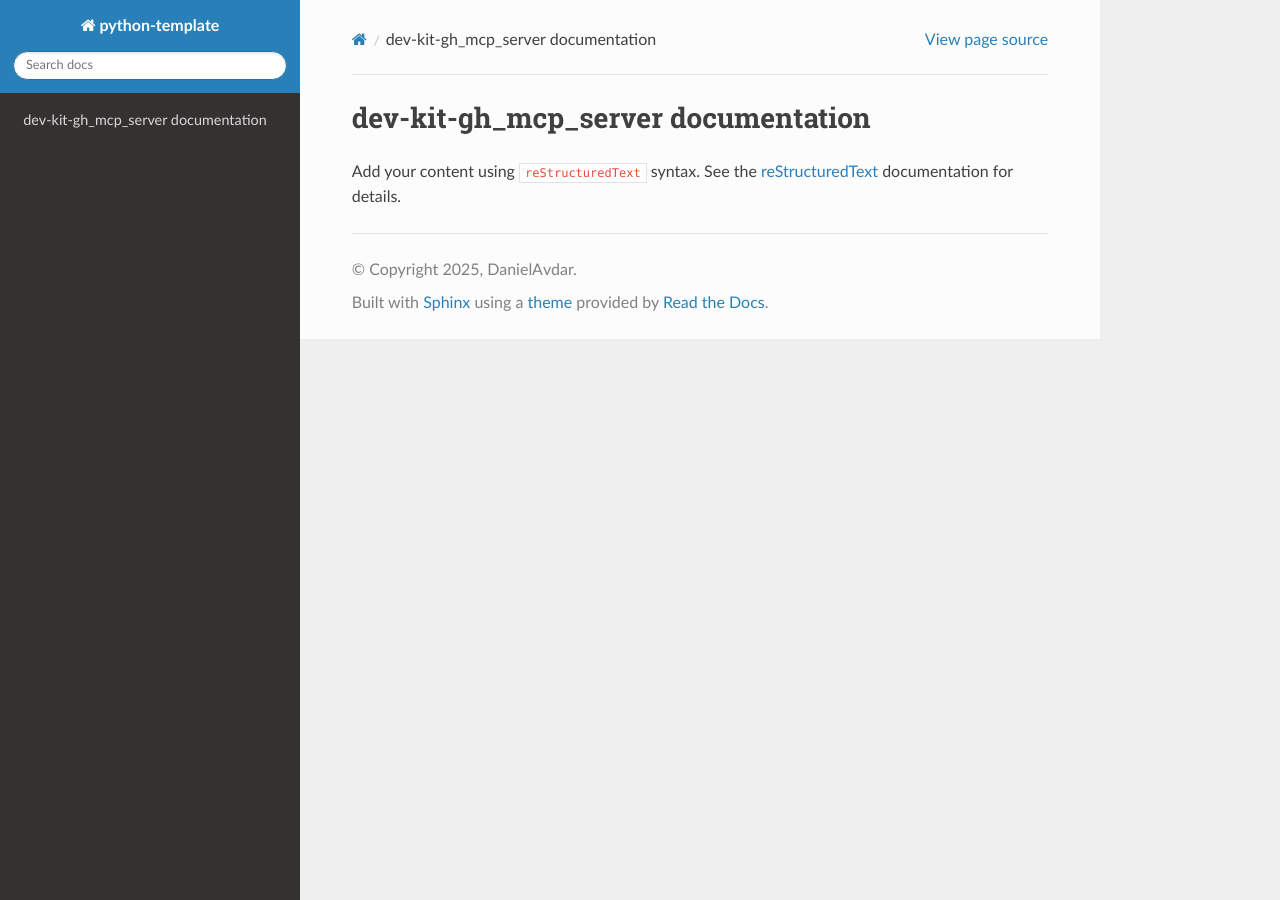
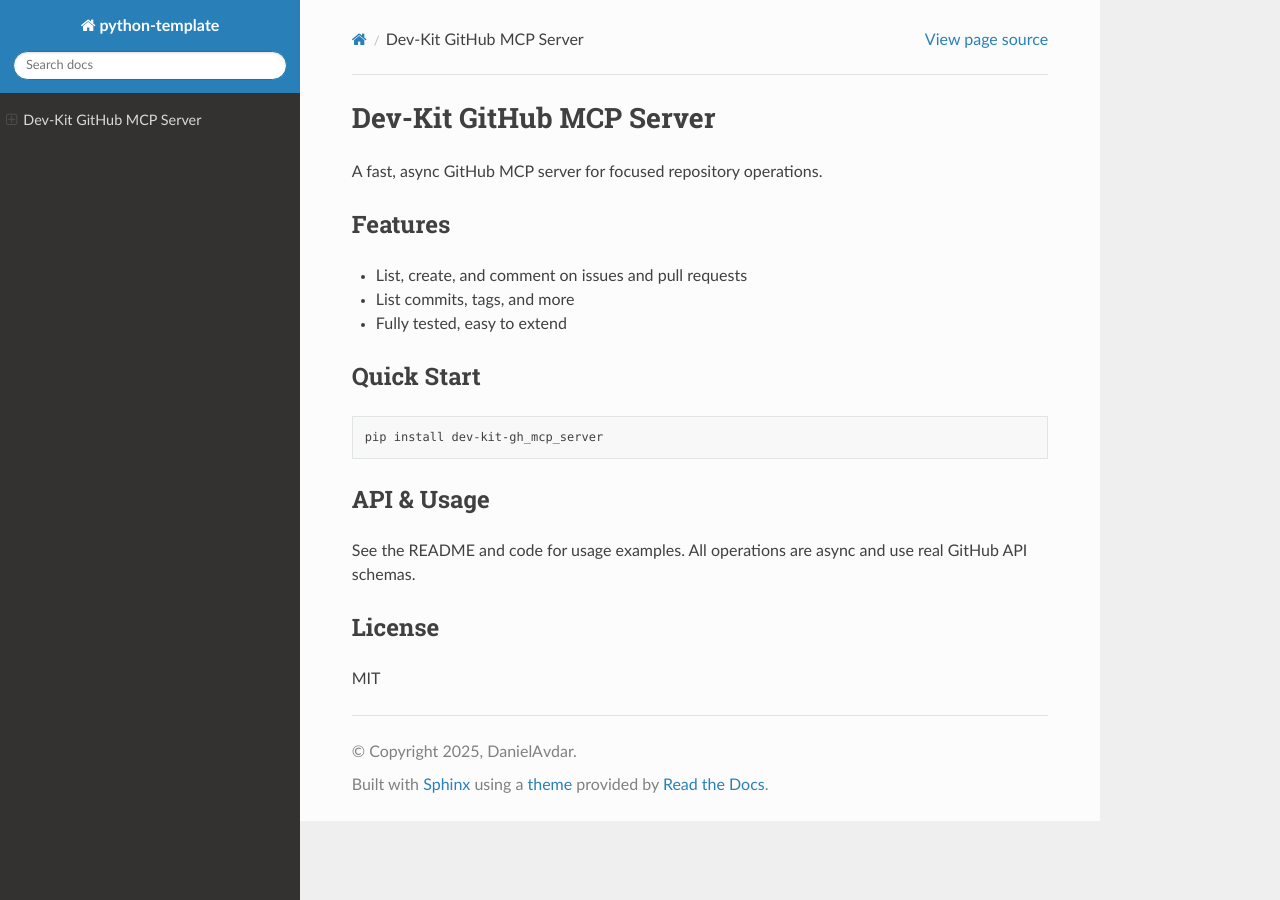
Before and after one commit to DanielAvdar/dev-kit-gh-mcp-server, a Sphinx documentation site: the page built from docs/source/index.rst, in a window 1280 px wide. Built offline with Sphinx 7.4.7 and the Read the Docs theme 3.1.0, drawn with Linux system fonts in a browser that asks for light colours; the version number could not be read and is left out.

Commit message:
Update README and documentation for clarity and features; modify pyproject.toml to include additional modules

```diff
--- a/docs/source/conf.py
+++ b/docs/source/conf.py
@@ -7,14 +7,15 @@
 # https://www.sphinx-doc.org/en/master/usage/configuration.html#project-information
 import os
 import sys
-from importlib.metadata import version
+from importlib.metadata import version as metadata_version
 
 sys.path.insert(0, os.path.abspath("../../"))
 # sys.path.insert(0, os.path.abspath("./"))  # in conf.py
 
 
 project = "python-template"  # todo: change this to your project name
-release = version("dev-kit-gh_mcp_server")
+version = metadata_version("dev-kit-gh_mcp_server")
+release = version  # This can be the same as version or a more specific release version
 
 copyright = "2025, DanielAvdar"  # noqa  todo: change this to your name
 author = "DanielAvdar"  # todo: change this to your name
--- a/docs/source/index.rst
+++ b/docs/source/index.rst
@@ -3,12 +3,30 @@
    You can adapt this file completely to your liking, but it should at least
    contain the root `toctree` directive.
 
-dev-kit-gh_mcp_server documentation
-==============================
+Dev-Kit GitHub MCP Server
+=========================
 
-Add your content using ``reStructuredText`` syntax. See the
-`reStructuredText <https://www.sphinx-doc.org/en/master/usage/restructuredtext/index.html>`_
-documentation for details.
+A fast, async GitHub MCP server for focused repository operations.
+
+Features
+--------
+- List, create, and comment on issues and pull requests
+- List commits, tags, and more
+- Fully tested, easy to extend
+
+Quick Start
+-----------
+.. code-block:: bash
+
+   pip install dev-kit-gh_mcp_server
+
+API & Usage
+-----------
+See the README and code for usage examples. All operations are async and use real GitHub API schemas.
+
+License
+-------
+MIT
 
 
 .. toctree::
--- a/pyproject.toml
+++ b/pyproject.toml
@@ -105,7 +105,10 @@ module = [
     "pydantic",
     "starlette",
     "starlette.responses",
-    "uvicorn"
+    "uvicorn",
+    "dev_kit_mcp_server",
+    "dev_kit_mcp_server.core",
+    "dev_kit_mcp_server.tool_factory"
 ]
 ignore_missing_imports = true
 
```
Also changed, not shown: README.md (+34 -8 lines).
